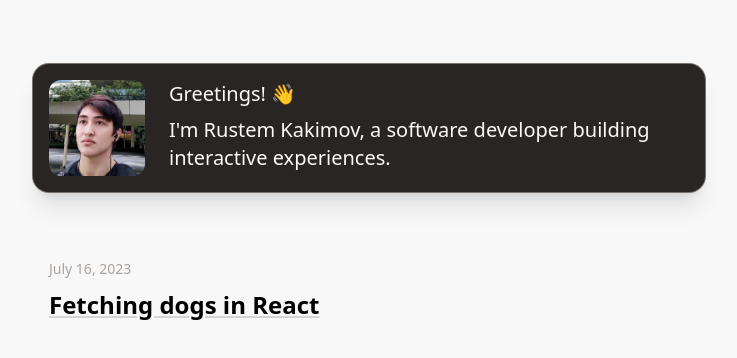
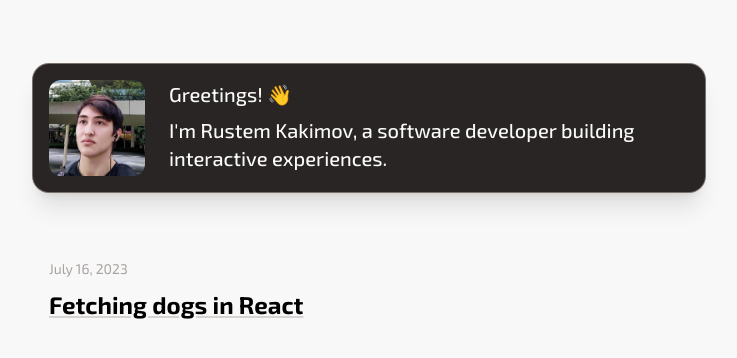
Before and after one commit to ruskakimov/kakimov.com, a Next.js app: page / in a window 1280 px wide. Shown: the top 358 px of the page, without its empty margins (271-1008 px from the left). Built offline with nearby package versions, Linux system fonts and the light colour scheme.

Commit message:
Change font

```diff
--- a/pages/_app.tsx
+++ b/pages/_app.tsx
@@ -1,11 +1,16 @@
 import { AppProps } from "next/app";
 import "../styles/index.css";
 import Layout from "../components/shell/layout";
+import { Exo_2 } from "next/font/google";
+
+const nextFont = Exo_2({ subsets: ["latin"] });
 
 export default function MyApp({ Component, pageProps }: AppProps) {
   return (
-    <Layout>
-      <Component {...pageProps} />
-    </Layout>
+    <div className={nextFont.className}>
+      <Layout>
+        <Component {...pageProps} />
+      </Layout>
+    </div>
   );
 }
```
Also changed, not shown: _posts/react-data-fetching.md (+1 -1 lines).
